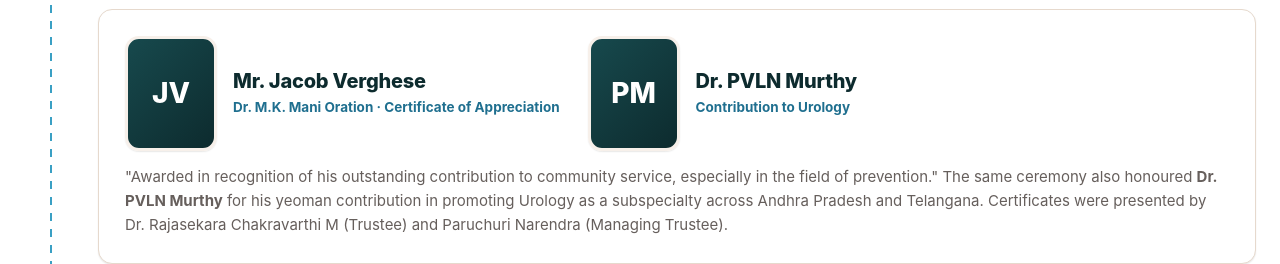
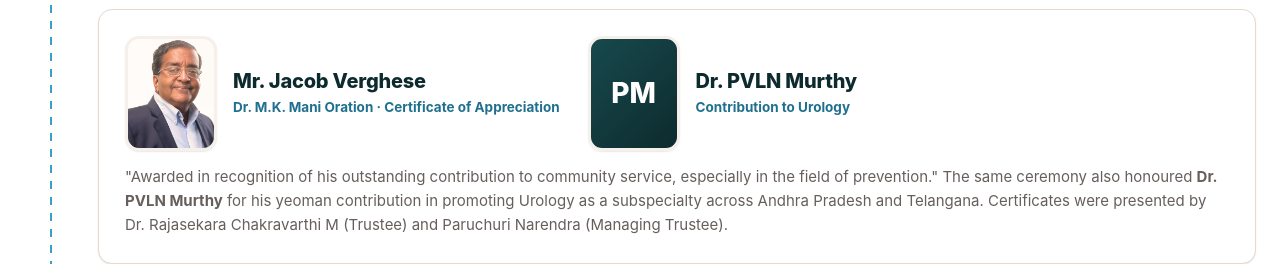
Before and after one commit to theaishastra/cfykf_1, a plain HTML site: page honour-oration.html in a window 1280 px wide. Shown: the part 5651-5915 px from the top of the page. Drawn offline with Linux system fonts and the light colour scheme.

```diff
--- a/honour-oration.html
+++ b/honour-oration.html
@@ -333,7 +333,7 @@
         <div class="tl-card">
           <div class="tl-person-group">
             <div class="tl-person">
-              <span class="tl-avatar mono">JV</span>
+              <span class="tl-avatar"><img src="assets/images/about_team/Verghese_Jacob.png" alt="Mr. Jacob Verghese"></span>
               <div>
                 <h3>Mr. Jacob Verghese</h3>
                 <div class="role">Dr. M.K. Mani Oration · Certificate of Appreciation</div>
```
